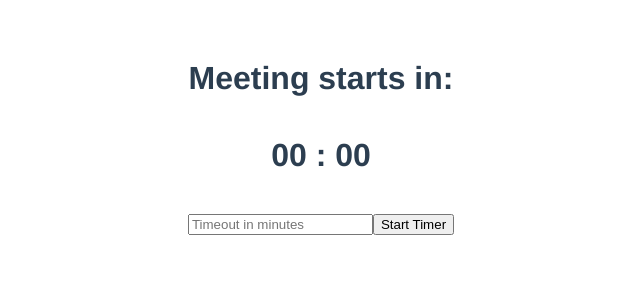
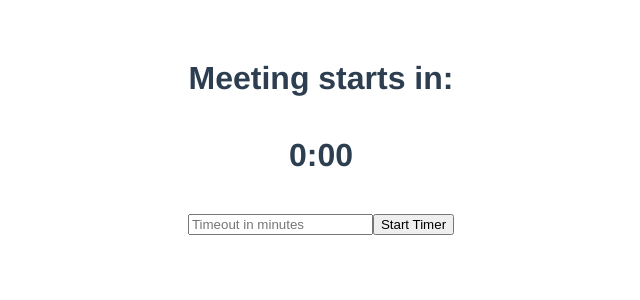
Before and after one commit to anschaefer/countdown-timer, a Vue app: page / in a window 1280 px wide. Shown: the top 300 px of the page, without its empty margins (319-959 px from the left). Built offline with nearby package versions, Linux system fonts and the light colour scheme.

Commit message:
Add formatTime method

```diff
--- a/src/components/CountdownTimer.vue
+++ b/src/components/CountdownTimer.vue
@@ -1,7 +1,7 @@
 <template>
   <div class="CountdownTimer">
     <h1>{{ msg }}</h1>
-    <h1>{{ remainingMinutes }} : {{ remainingSeconds }}</h1>
+    <h1>{{ formatTime(remainingSeconds) }}</h1>
   </div>
   <div v-if="!intervalID">
     <input v-model="timeoutInMinutes" placeholder="Timeout in minutes" />
@@ -23,38 +23,37 @@ export default {
   data() {
     return {
       intervalID: null,
-      timeoutInMinutes: null,
-      remainingMinutes: "00",
-      remainingSeconds: "00",
+      timeout: null,
+      remainingSeconds: 0,
     };
   },
   methods: {
     startTimer(durationInMinutes) {
-      if (durationInMinutes && durationInMinutes != 0) {
-        this.remainingMinutes = durationInMinutes;
-        this.remainingSeconds = 0;
+      this.remainingSeconds = durationInMinutes * 60;
 
       const that = this;
       this.intervalID = setInterval(function () {
-          if (that.remainingMinutes === 0 && that.remainingSeconds === 0) {
+        if (that.remainingSeconds === 0) {
           that.stopTimer();
-            return;
-          }
-
-          if (that.remainingSeconds === 0) {
-            that.remainingMinutes -= 1;
-            that.remainingSeconds = 59;
           return;
         }
         that.remainingSeconds -= 1;
       }, 1000);
-      }
     },
     stopTimer() {
       clearInterval(this.intervalID);
       this.remainingSeconds = 0;
-      this.remainingMinutes = 0;
       this.intervalID = null;
+    },
+    formatTime(time) {
+      const minutes = Math.floor(time / 60);
+      let seconds = time % 60;
+
+      if (seconds < 10) {
+        seconds = "0" + seconds;
+      }
+
+      return minutes + ":" + seconds;
     },
   },
 };
```
Lines whose indentation alone changed are shown as unchanged.
